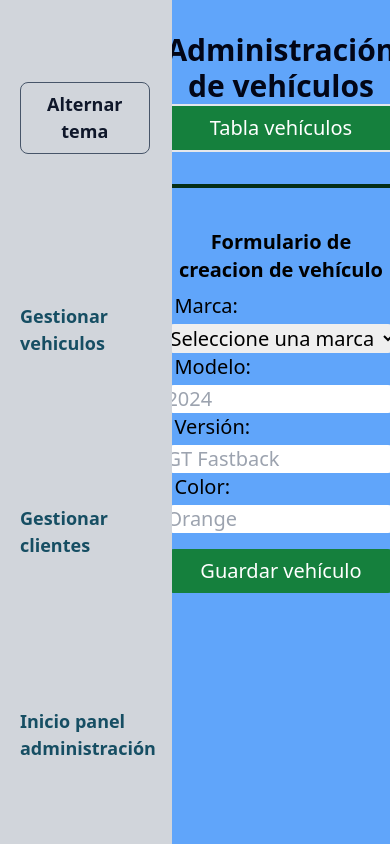
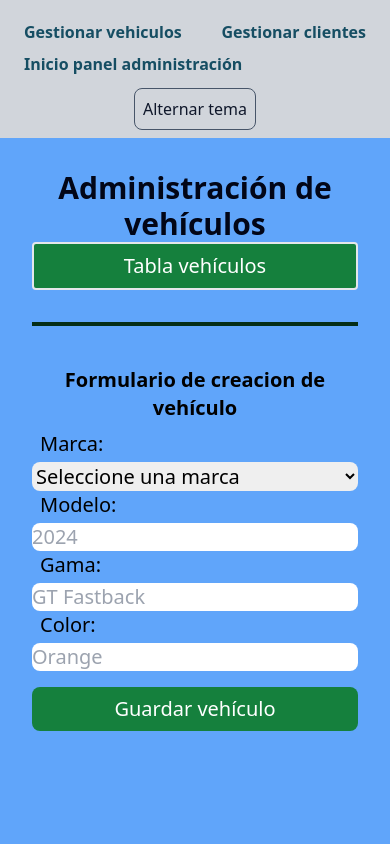
Before and after one commit to FredyAlexHoyosAriza/concesionario-multimarca, a React (Create React App) app: page /admin/vehicles in a window 390 px wide. Both pictures are taken after a click on the button "Crear vehículo". Built offline with nearby package versions, Linux system fonts and the light colour scheme; the HTML template or start-up script is replaced by a standard one.

Commit message:
Se realizan cambios que afectan el responsive de la página

```diff
--- a/package.json
+++ b/package.json
@@ -3,6 +3,8 @@
   "version": "0.1.0",
   "private": true,
   "dependencies": {
+    "@emotion/react": "^11.13.3",
+    "@emotion/styled": "^11.13.0",
     "@fortawesome/react-fontawesome": "^0.2.0",
     "@testing-library/jest-dom": "^5.17.0",
     "@testing-library/react": "^13.4.0",
@@ -12,6 +14,7 @@
     "react-router-dom": "^6.22.3",
     "react-scripts": "5.0.1",
     "react-toastify": "^10.0.5",
+    "styled-components": "^6.1.13",
     "web-vitals": "^2.1.4"
   },
   "scripts": {
--- a/src/components/Navbar.jsx
+++ b/src/components/Navbar.jsx
@@ -19,10 +19,10 @@ const NavBar = () => {
         <li>Navegacion 4</li>
         <li className='p-2'>
           <Link to={'/login'}>
-            <button className='m-1 bg-indigo-500 p-2 border border-x-sky-900 text-white rounded-lg shadow-gray-400s hover:scale-110 hover:bg-indigo-900'>Login</button>
+            <button className='m-1 bg-indigo-500 p-2 border border-x-sky-900 text-white rounded-lg shadow-gray-400 hover:scale-110 hover:bg-indigo-900'>Login</button>
           </Link>
           <Link to={'/register'}>
-            <button className=' bg-green-600 p-2 border border-x-lime-950 text-white rounded-lg shadow-gray-400s hover:scale-110 hover:bg-indigo-900'>Register</button>
+            <button className=' bg-green-600 p-2 border border-x-lime-950 text-white rounded-lg shadow-gray-400 hover:scale-110 hover:bg-indigo-900'>Register</button>
           </Link>
         </li>
       </ul>
--- a/src/components/SideBar.jsx
+++ b/src/components/SideBar.jsx
@@ -6,15 +6,8 @@ const SideBar = () => {
   const { theme, toggleTheme } = useTheme();
   return (
     //w-72: la mitad de una pantalla mediana
-<nav className={`menu ${theme ? 'menu--light' : 'menu--dark'}`}>
-  <ul className="menu__list">
-    <li className="menu__item">
-      <button
-        className={`menu__button ${theme ? 'menu__button--light' : 'menu__button--dark'}`}
-        type="button"
-        onClick={toggleTheme}
-          >Alternar tema</button>
-        </li>
+    <nav className={`menu ${theme ? "menu--light" : "menu--dark"}`}>
+      <ul className="menu__list">
         <li>
           <Link to={"/admin/vehicles"}>Gestionar vehiculos</Link>
         </li>
@@ -25,6 +18,15 @@ const SideBar = () => {
           <Link to={"/admin"}>Inicio panel administración</Link>
         </li>
       </ul>
+      <button
+        className={`menu__button ${
+          theme ? "menu__button--light" : "menu__button--dark"
+        }`}
+        type="button"
+        onClick={toggleTheme}
+      >
+        Alternar tema
+      </button>
     </nav>
   );
 };
--- a/src/layouts/PrivateLayout.jsx
+++ b/src/layouts/PrivateLayout.jsx
@@ -6,9 +6,9 @@ const PrivateLayout = () => {
   // El SideBar permanece quieto, en tanto que si el main excede la pantalla en 'y',
   // un scroll permitira el desplazamiento
   return (
-    <div className='flex w-screen h-screen'>
+    <div className='flex flex-col w-screen h-screen md:flex-row'>
       <SideBar />
-      <main className='flex items-start justify-center w-screen h-auto p-4 bg-blue-400 overflow-auto'><Outlet /></main>
+      <main className='flex-grow flex items-start justify-center w-screen h-auto p-4 bg-blue-400 overflow-auto'><Outlet /></main>
     </div>
   )
 }
--- a/src/pages/admin/ManageVehicles.jsx
+++ b/src/pages/admin/ManageVehicles.jsx
@@ -5,55 +5,55 @@ import "react-toastify/dist/ReactToastify.css";
 const vehicles = [
   {
     marca: "Toyota",
-    version: "Sequoia",
+    gama: "Sequoia",
     modelo: 2025,
     color: "azul",
   },
   {
     marca: "Toyota",
-    version: "Corolla",
+    gama: "Corolla",
     modelo: 2023,
     color: "griz",
   },
   {
     marca: "Ford",
-    version: "Fiesta",
+    gama: "Fiesta",
     modelo: 2017,
     color: "blanco",
   },
   {
     marca: "Renault",
-    version: "Sandero",
+    gama: "Sandero",
     modelo: 2024,
     color: "rojo",
   },
   {
     marca: "Renault",
-    version: "4",
+    gama: "4",
     modelo: 1970,
     color: "rojo",
   },
   {
     marca: "Renault",
-    version: "12",
+    gama: "12",
     modelo: 1980,
     color: "rojo",
   },
   {
     marca: "Mazda",
-    version: "3",
+    gama: "3",
     modelo: 2010,
     color: "rojo",
   },
   {
     marca: "Chevrolet",
-    version: "Caminos",
+    gama: "Caminos",
     modelo: 2014,
     color: "rojo",
   },
   {
     marca: "Chevrolet",
-    version: "Onix",
+    gama: "Onix",
     modelo: 2012,
     color: "rojo",
   },
@@ -131,17 +131,17 @@ const VehicleTable = ({ listaVehiculos }) => {
         <thead>
           <tr>
             <th> Marca </th>
-            <th> Versión </th>
+            <th> Gama </th>
             <th> Modelo </th>
             <th> Color </th>
           </tr>
         </thead>
         <tbody>
-          {listaVehiculos.map(({ marca, version, modelo, color }) => {
+          {listaVehiculos.map(({ marca, gama, modelo, color }) => {
             return (
               <tr>
                 <td>{marca}</td>
-                <td>{version}</td>
+                <td>{gama}</td>
                 <td>{modelo}</td>
                 <td>{color}</td>
               </tr>
@@ -209,11 +209,11 @@ const AddDBVVehicle = ({ infoNuevoVehiculo }) => {
             required
           />
         </label>
-        <label htmlFor="version" className="block">
-          <span className="inline-block pl-2">Versión: </span>
+        <label htmlFor="gama" className="block">
+          <span className="inline-block pl-2">Gama: </span>
           <input
-            id="version"
-            name="version"
+            id="gama"
+            name="gama"
             type="text"
             className="w-full mt-1 min-h-2 rounded-lg"
             placeholder="GT Fastback"
--- a/src/styles/App.css
+++ b/src/styles/App.css
@@ -29,14 +29,70 @@ input:focus, select:focus {
   background-color: #01050b;
 }
 
+.menu__list > li {
+  border-radius: 1em;
+  padding: 0.25em 0.5em;
+}
+
+.menu__list > li:focus-within {
+  box-shadow: 0 0 1px 3px rgb(168, 163, 186);
+}
+
 /*<a href="#" className="boton text-center appearance-none"><i class="fas fa-dog text-lime-300 mr-7"></i>Continuar con Google</a>
 <img src={homeIcon} alt='Home' className='ml-2 w-12 h-auto bg-white' /> */
 
-/* Estilos de tema para el componente SideBar inplmentando BEM */
+/* Estilos de tema para el componente SideBar inplementando BEM */
 /* Bloque y modificadores del menú */
-.menu {
-  width: 18rem;
-  height: 100vh;
+
+@media (max-width: 767px) {
+  .menu {
+    width: 100vw;
+    height: auto;
+    padding: 0.5rem;
+    display: flex;
+    justify-content: space-around;
+    align-items: center;
+    flex-wrap: wrap;
+  }
+
+  /* Elementos del menú */
+  .menu__list {
+    flex-grow: 0.9;
+    display: flex;
+    justify-content: space-between;
+    flex-wrap: wrap;
+    box-sizing: border-box;
+    padding: 0.5rem 0.5rem;
+    /* margin-left: 0.25rem; */
+    font-weight: bold;
+    font-size: 1rem;
+    width: auto;
+  }
+}
+
+@media (min-width: 768px) {
+  .menu {
+    width: 18rem;
+    height: 100vh;
+    display: flex;
+    flex-direction: column;
+    justify-content: space-around;
+    align-items: center;
+  }
+
+  /* Elementos del menú */
+  .menu__list {
+    flex-grow: 0.9;
+    box-sizing: border-box;
+    padding: 0.5rem 0.5rem;
+    /* margin-left: 0.25rem; */
+    font-weight: bold;
+    font-size: 1rem;
+    display: flex;
+    flex-direction: column;
+    justify-content: space-between;
+    height: auto;
+  }
 }
 
 .menu--light {
@@ -46,22 +102,8 @@ input:focus, select:focus {
 .menu--dark {
   background-color: #1f2937; /* bg-zinc-800 */
 }
-
-/* Elementos del menú */
-.menu__list {
-  box-sizing: border-box;
-  padding: 0.5rem 1rem;
-  margin-left: 0.25rem;
-  font-weight: bold;
-  font-size: 1.125rem;
-  display: flex;
-  flex-direction: column;
-  justify-content: space-around;
-  height: 100%;
-}
-
 /* Modificadores de colores para el texto en el menú */
-.menu--light .menu__list {
+.menu--light > .menu__list {
   color: #164e63; /* text-cyan-900 */
 }
 
@@ -69,13 +111,9 @@ input:focus, select:focus {
   color: #a5f3fc; /* text-cyan-200 */
 }
 
-.menu__item {
-  margin-right: 0.4rem;
-}
-
 /* Botón */
 .menu__button {
-  width: 100%;
+  width: auto;
   padding: 0.5rem;
   border-radius: 0.5rem;
   border: 1px solid;
```
Also changed, not shown: 1 other file (tests, documents, lock files or other folders).
